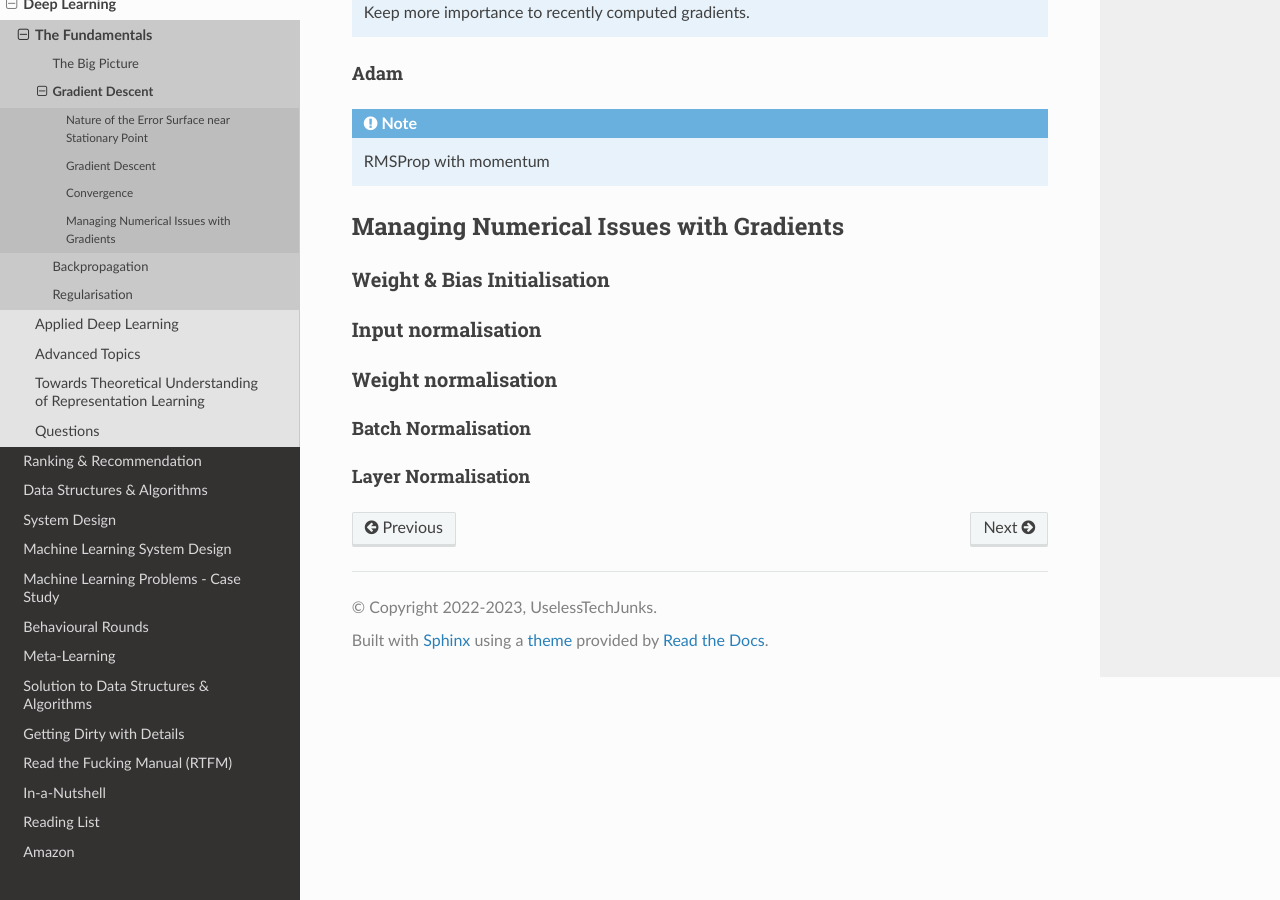
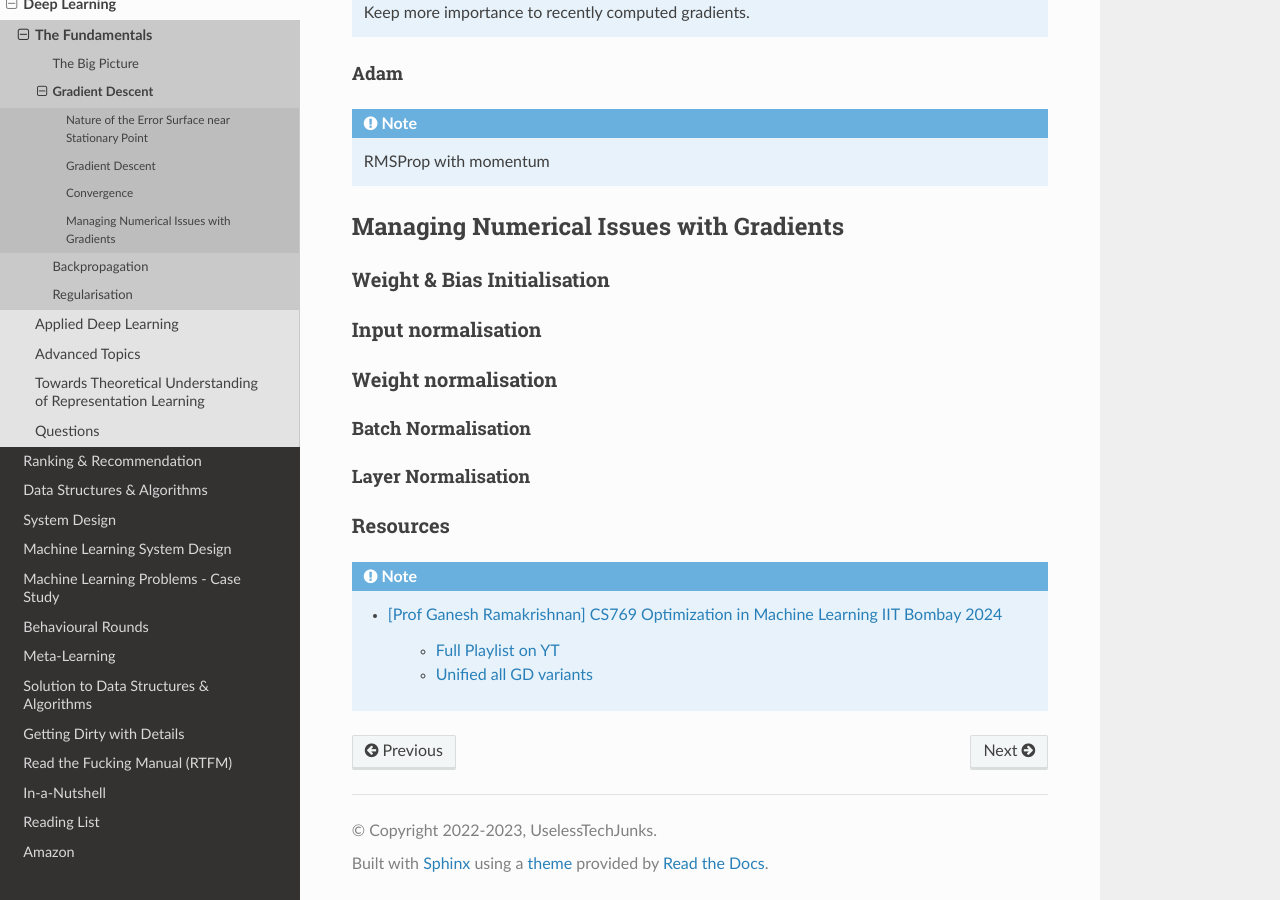
Before and after one commit to uselesstechjunks/leetcode, a Sphinx documentation site: the page built from docs/source/dl/basics/gd.rst, in a window 1280 px wide and 900 px high, scrolled down 2129 px. Built offline with Sphinx 7.4.7 and the Read the Docs theme 2.0.0, drawn with Linux system fonts in a browser that asks for light colours.

Commit message:
Update gd.rst (#137)

```diff
--- a/docs/source/dl/basics/gd.rst
+++ b/docs/source/dl/basics/gd.rst
@@ -91,3 +91,11 @@ Batch Normalisation
 """""""""""""""""""""""""""""""""""""""""""""""""""""""""""""""""""""""""""""""""""
 Layer Normalisation
 """""""""""""""""""""""""""""""""""""""""""""""""""""""""""""""""""""""""""""""""""
+
+Resources
+===================================================================================
+.. note::
+	* `[Prof Ganesh Ramakrishnan] CS769 Optimization in Machine Learning IIT Bombay 2024 <https://www.cse.iitb.ac.in/%7Eganesh/cs769/>`_
+
+		* `Full Playlist on YT <https://www.youtube.com/playlist?list=PLyo3HAXSZD3yhIPf7Luk_ZHM_ss2fFCVV>`_
+		* `Unified all GD variants <https://youtu.be/2QNquvof1WA?list=PLyo3HAXSZD3yhIPf7Luk_ZHM_ss2fFCVV&t=865>`_
```
